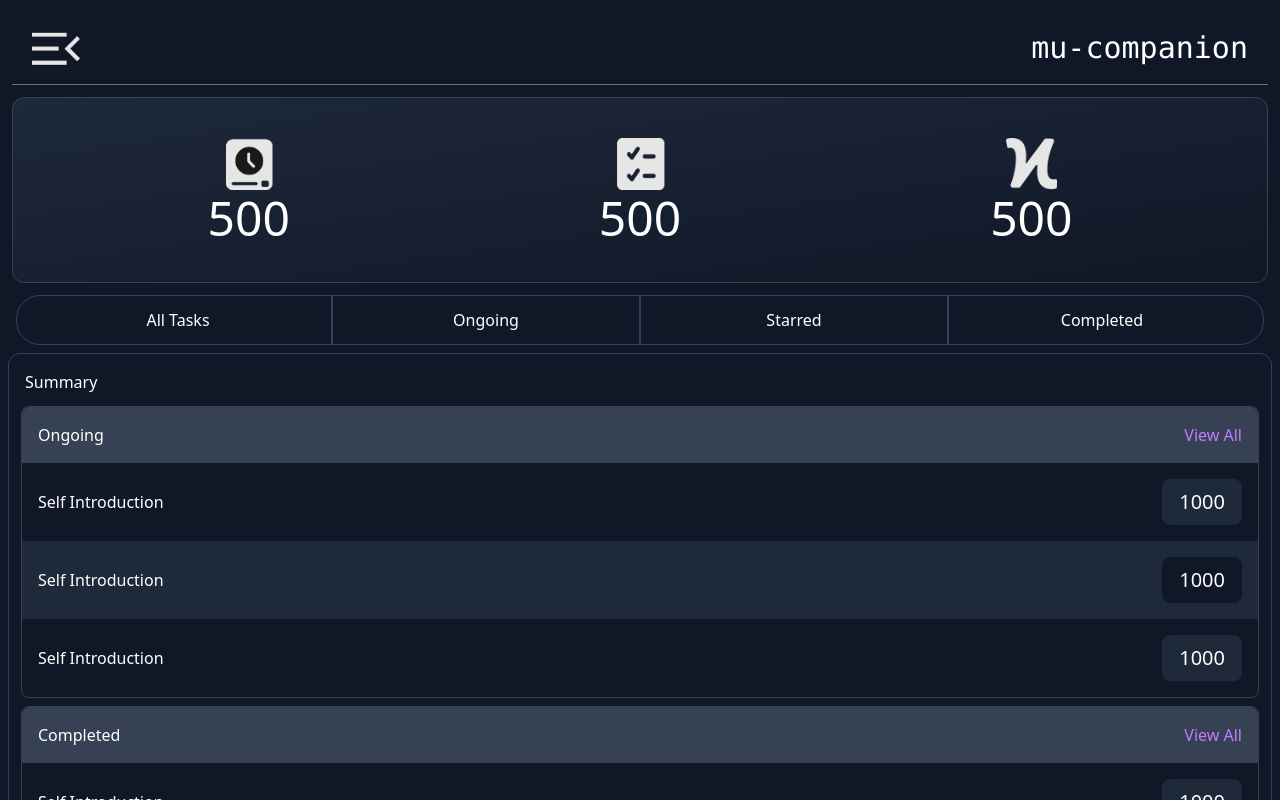
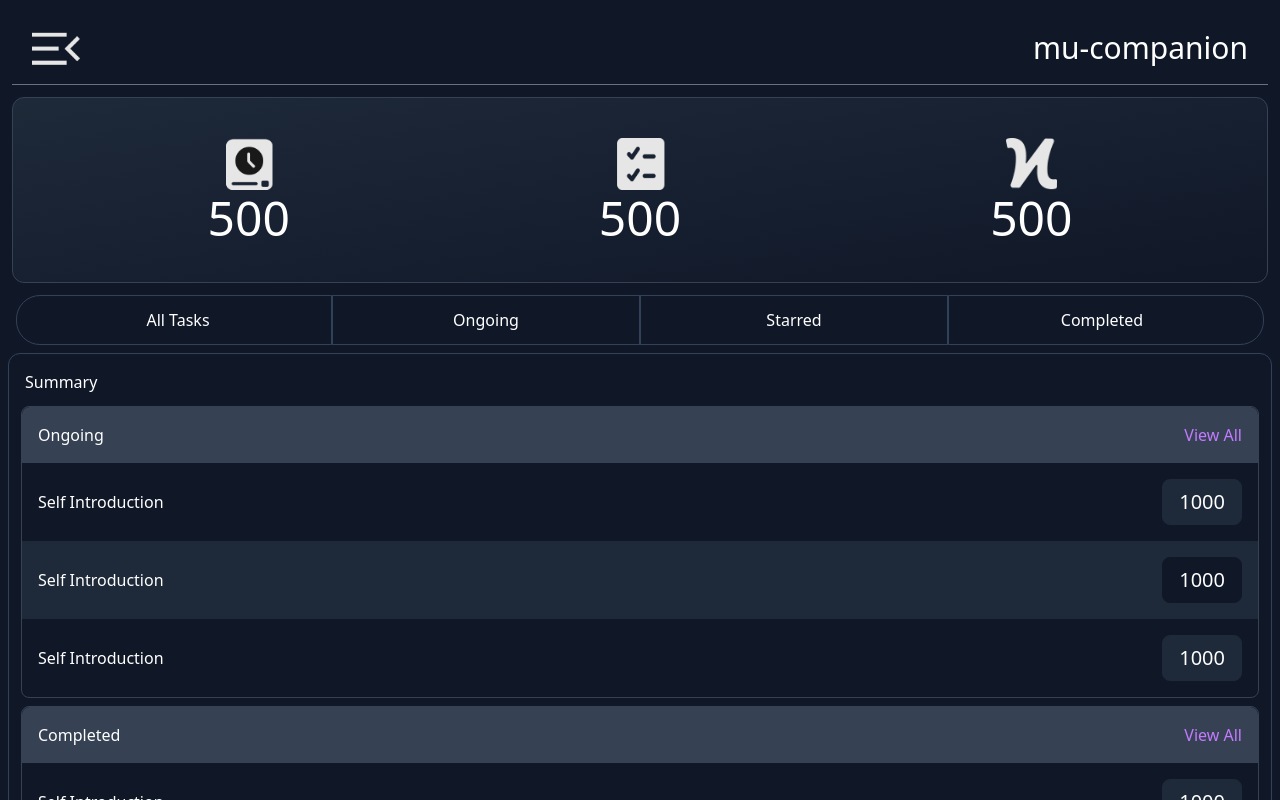
Before and after one commit to shiyyaas/mu-companion-app, a React (Vite) app: page / in a window 1280 px wide. Shown: the top 800 px of the page. Built offline with nearby package versions, Linux system fonts and the light colour scheme.

Commit message:
Some changes

```diff
--- a/src/components/Navbar.jsx
+++ b/src/components/Navbar.jsx
@@ -4,7 +4,7 @@ function Navbar() {
         <nav>
             <div className="flex items-center py-3 px-5 border-b border-gray-500 mt-3 mx-3">
                 <a href="#"><img className="h-12" src="/images/menu.png" alt="" /></a>
-                <a className="ml-auto font-mono text-3xl " href="">mu-companion</a>
+                <a className="ml-auto font-sans font-thin text-3xl" href="">mu-companion</a>
             </div>
         </nav>
     );
```
